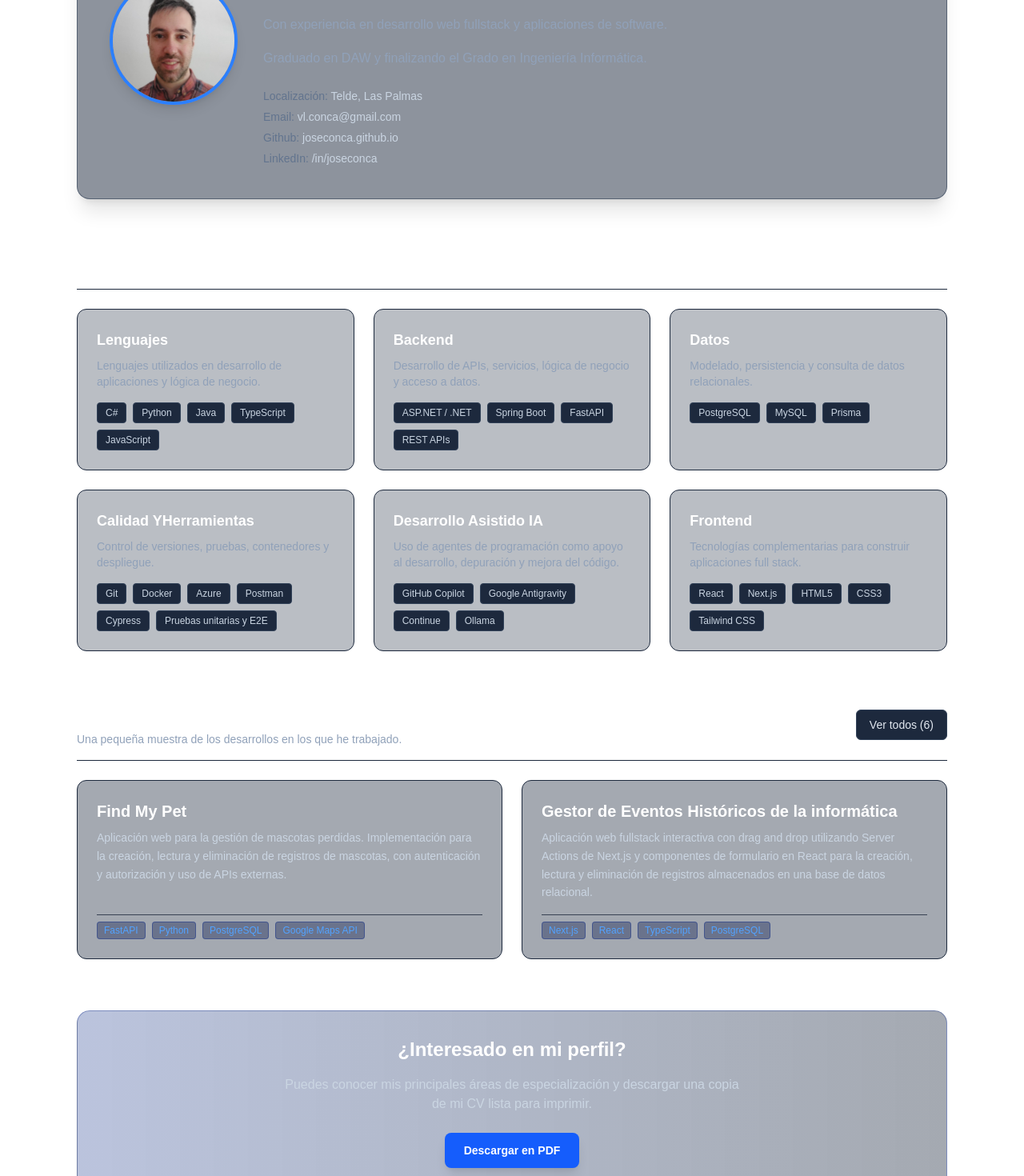
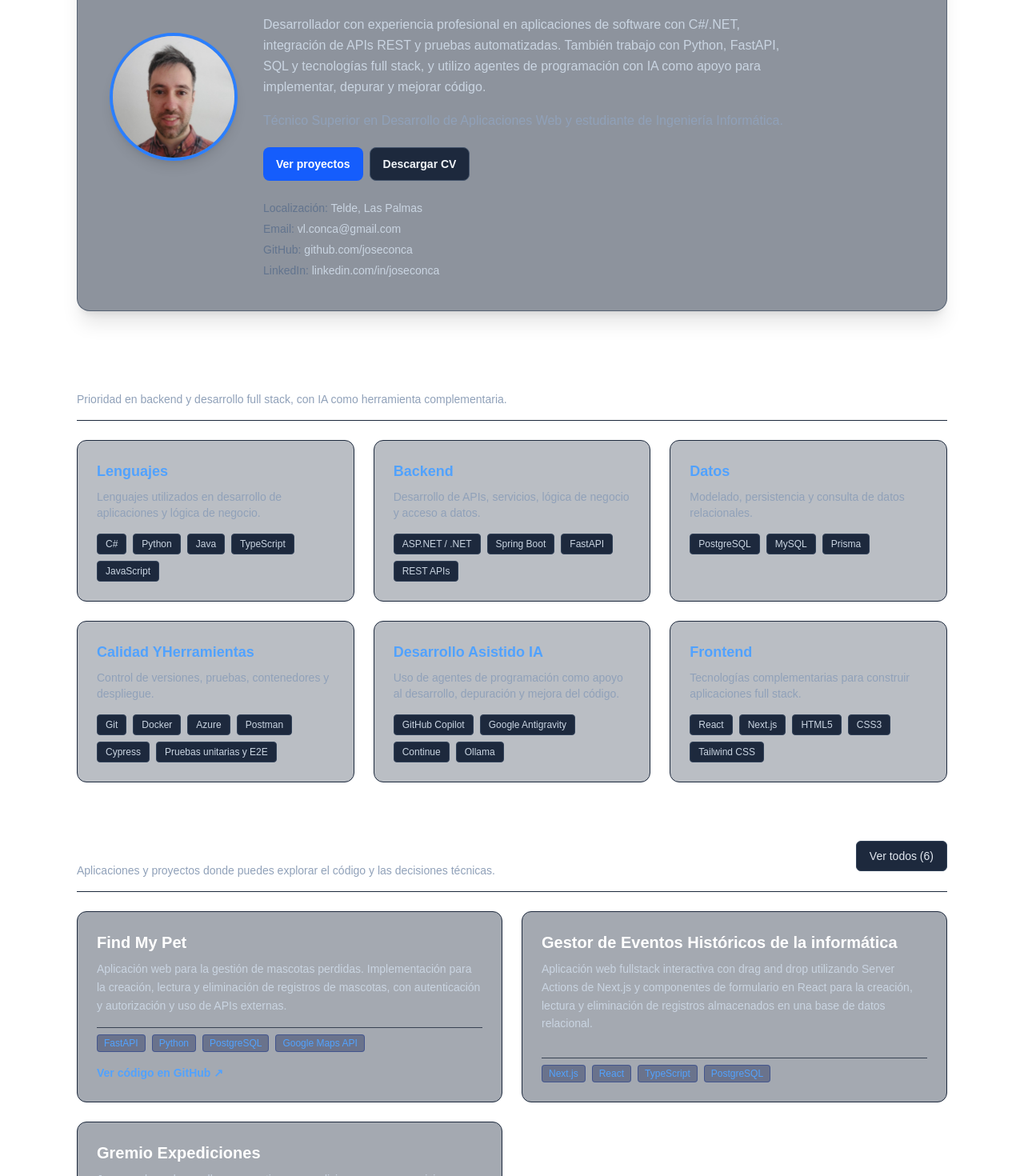
Before and after one commit to joseconca/joseconca.github.io, a Next.js app: page / in a window 1280 px wide. Shown: the part 260-1730 px from the top of the page at 80% size. Built offline with nearby package versions, Linux system fonts and the light colour scheme.

Commit message:
Mejora portada con perfil backend full stack

```diff
--- a/src/app/page.tsx
+++ b/src/app/page.tsx
@@ -4,7 +4,7 @@ import { skillStack } from "@/data/skillStack";
 import { proyectos } from "@/data/proyectos";
 
 export default function HomePage() {
-  const proyectosDestacados = proyectos.slice(0, 2);
+  const proyectosDestacados = proyectos.slice(0, 3);
   const formatearNombreCategoria = (categoria: string) =>
     categoria
       .replace(/([a-z])([A-Z])/g, "$1 $2")
@@ -12,7 +12,7 @@ export default function HomePage() {
 
   return (
     <div className="space-y-16">
-      {/* Presentación */}
+      {/* Presentación profesional */}
       <section className="flex flex-col md:flex-row items-center gap-8 bg-slate-800/50 p-8 sm:p-10 rounded-2xl border border-slate-700/60 shadow-xl">
         <img
           src="/avatar.jpg"
@@ -22,7 +22,7 @@ export default function HomePage() {
         <div className="space-y-4 text-center md:text-left">
           <div>
             <span className="text-blue-400 font-mono text-sm tracking-wide uppercase font-semibold">
-              Portafolio Profesional
+              Portafolio profesional
             </span>
             <h1 className="text-3xl sm:text-5xl font-extrabold text-white mt-1">
               {datosContacto.nombre}
@@ -32,15 +32,33 @@ export default function HomePage() {
             </p>
           </div>
 
-          <p className="text-slate-400 max-w-2xl leading-relaxed text-sm sm:text-base">
-            Con experiencia en desarrollo web fullstack y aplicaciones de
-            software.
+          <p className="text-slate-300 max-w-2xl leading-relaxed text-sm sm:text-base">
+            Desarrollador con experiencia profesional en aplicaciones de software con C#/.NET,
+            integración de APIs REST y pruebas automatizadas. También trabajo con Python,
+            FastAPI, SQL y tecnologías full stack, y utilizo agentes de programación con IA
+            como apoyo para implementar, depurar y mejorar código.
           </p>
           <p className="text-slate-400 max-w-2xl leading-relaxed text-sm sm:text-base">
-            Graduado en DAW y finalizando el Grado en Ingeniería Informática.
+            Técnico Superior en Desarrollo de Aplicaciones Web y estudiante de Ingeniería Informática.
           </p>
 
-          {/* Datos de contacto */}
+          <div className="flex flex-wrap justify-center md:justify-start gap-2 pt-1">
+            <Link
+              href="/proyectos"
+              className="inline-flex items-center bg-blue-600 hover:bg-blue-500 text-white font-semibold px-4 py-2.5 rounded-lg transition-colors text-sm"
+            >
+              Ver proyectos
+            </Link>
+            <a
+              href={datosContacto.curriculumPdf}
+              download
+              className="inline-flex items-center bg-slate-800 hover:bg-slate-700 text-slate-100 border border-slate-600 font-semibold px-4 py-2.5 rounded-lg transition-colors text-sm"
+            >
+              Descargar CV
+            </a>
+          </div>
+
+          {/* Contacto */}
           <div className="flex flex-col items-center md:items-start gap-1.5 pt-2 text-sm">
             <div>
               <span className="text-slate-500">Localización: </span>
@@ -48,63 +66,52 @@ export default function HomePage() {
             </div>
             <div>
               <span className="text-slate-500">Email: </span>
-              <a
-                href={`mailto:${datosContacto.email}`}
-                className="text-slate-300 hover:text-blue-400 hover:underline transition-colors"
-              >
+              <a href={`mailto:${datosContacto.email}`} className="text-slate-300 hover:text-blue-400 hover:underline transition-colors">
                 {datosContacto.email}
               </a>
             </div>
             <div>
-              <span className="text-slate-500">Github: </span>
-              <a
-                href={datosContacto.github}
-                target="_blank"
-                rel="noreferrer"
-                className="text-slate-300 hover:text-blue-400 hover:underline transition-colors"
-              >
-                joseconca.github.io
+              <span className="text-slate-500">GitHub: </span>
+              <a href={datosContacto.github} target="_blank" rel="noreferrer" className="text-slate-300 hover:text-blue-400 hover:underline transition-colors">
+                github.com/joseconca
               </a>
             </div>
             <div>
               <span className="text-slate-500">LinkedIn: </span>
-              <a
-                href={datosContacto.linkedin}
-                target="_blank"
-                rel="noreferrer"
-                className="text-slate-300 hover:text-blue-400 hover:underline transition-colors"
-              >
-                /in/joseconca
+              <a href={datosContacto.linkedin} target="_blank" rel="noreferrer" className="text-slate-300 hover:text-blue-400 hover:underline transition-colors">
+                linkedin.com/in/joseconca
               </a>
             </div>
           </div>
         </div>
       </section>
 
-      {/* 2. ÁREAS Y STACK DESTACADO */}
+      {/* Competencias técnicas */}
       <section className="space-y-6">
         <div className="flex items-center justify-between border-b border-slate-800 pb-4">
-          <h2 className="text-2xl font-bold text-white tracking-tight">
-            Especialidades y Tecnologías
-          </h2>
+          <div>
+            <h2 className="text-2xl font-bold text-white tracking-tight">
+              Tecnologías y competencias
+            </h2>
+            <p className="text-slate-400 text-sm mt-1">
+              Prioridad en backend y desarrollo full stack, con IA como herramienta complementaria.
+            </p>
+          </div>
         </div>
 
-        <div className="grid grid-cols-1 md:grid-cols-3 gap-6">
+        <div className="grid grid-cols-1 md:grid-cols-2 lg:grid-cols-3 gap-6">
           {Object.entries(skillStack).map(([categoria, datos]) => (
             <div
               key={categoria}
               className="bg-slate-800/30 p-6 rounded-xl border border-slate-800 hover:border-slate-700 transition-colors"
             >
-              <h3 className="text-lg font-bold text-white mb-2 text-blue-400">
+              <h3 className="text-lg font-bold text-blue-400 mb-2">
                 {formatearNombreCategoria(categoria)}
               </h3>
               <p className="text-slate-400 text-sm mb-4">{datos.descripcion}</p>
               <div className="flex flex-wrap gap-2">
                 {datos.tecnologias.map((tecnologia) => (
-                  <span
-                    key={tecnologia}
-                    className="bg-slate-800 text-slate-300 text-xs px-2.5 py-1 rounded font-mono border border-slate-700"
-                  >
+                  <span key={tecnologia} className="bg-slate-800 text-slate-300 text-xs px-2.5 py-1 rounded font-mono border border-slate-700">
                     {tecnologia}
                   </span>
                 ))}
@@ -114,15 +121,15 @@ export default function HomePage() {
         </div>
       </section>
 
-      {/* 3. PROYECTOS DESTACADOS */}
+      {/* Proyectos */}
       <section className="space-y-6">
         <div className="flex items-center justify-between border-b border-slate-800 pb-4">
           <div>
             <h2 className="text-2xl font-bold text-white tracking-tight">
-              Proyectos Destacados
+              Proyectos destacados
             </h2>
             <p className="text-slate-400 text-sm mt-1">
-              Una pequeña muestra de los desarrollos en los que he trabajado.
+              Aplicaciones y proyectos donde puedes explorar el código y las decisiones técnicas.
             </p>
           </div>
           <Link
@@ -135,53 +142,58 @@ export default function HomePage() {
 
         <div className="grid grid-cols-1 md:grid-cols-2 gap-6">
           {proyectosDestacados.map((proyecto) => (
-            <div
-              key={proyecto.id}
-              className="bg-slate-800/40 p-6 rounded-xl border border-slate-800 flex flex-col justify-between hover:border-slate-700 transition-colors"
-            >
+            <article key={proyecto.id} className="bg-slate-800/40 p-6 rounded-xl border border-slate-800 flex flex-col justify-between hover:border-slate-700 transition-colors">
               <div>
-                <h3 className="text-xl font-bold text-white mb-2">
-                  {proyecto.titulo}
-                </h3>
-                <p className="text-slate-300 text-sm leading-relaxed mb-4">
-                  {proyecto.descripcion}
-                </p>
+                <h3 className="text-xl font-bold text-white mb-2">{proyecto.titulo}</h3>
+                <p className="text-slate-300 text-sm leading-relaxed mb-4">{proyecto.descripcion}</p>
               </div>
-
               <div>
                 <div className="flex flex-wrap gap-2 pt-2 border-t border-slate-800/80">
-                  {proyecto.tecnologias &&
-                    proyecto.tecnologias.map((tech) => (
-                      <span
-                        key={tech}
-                        className="text-xs text-blue-400 bg-blue-950/40 px-2 py-0.5 rounded font-mono border border-blue-900/50"
-                      >
-                        {tech}
-                      </span>
-                    ))}
+                  {proyecto.tecnologias?.map((tech) => (
+                    <span key={tech} className="text-xs text-blue-400 bg-blue-950/40 px-2 py-0.5 rounded font-mono border border-blue-900/50">
+                      {tech}
+                    </span>
+                  ))}
                 </div>
+                {proyecto.url && (
+                  <a
+                    href={proyecto.url}
+                    target="_blank"
+                    rel="noreferrer"
+                    className="inline-flex mt-4 text-sm font-semibold text-blue-400 hover:text-blue-300 transition-colors"
+                  >
+                    Ver código en GitHub ↗
+                  </a>
+                )}
+                {proyecto.urlDirecto && (
+                  <a
+                    href={proyecto.urlDirecto}
+                    target="_blank"
+                    rel="noreferrer"
+                    className="inline-flex mt-4 ml-4 text-sm font-semibold text-blue-400 hover:text-blue-300 transition-colors"
+                  >
+                    Probar aplicación ↗
+                  </a>
+                )}
               </div>
-            </div>
+            </article>
           ))}
         </div>
       </section>
 
-      {/* FOOTER CALL-TO-ACTION */}
+      {/* Contacto */}
       <section className="bg-gradient-to-r from-blue-900/30 to-slate-800/40 p-8 rounded-2xl border border-blue-900/40 text-center space-y-4">
-        <h2 className="text-2xl font-bold text-white">
-          ¿Interesado en mi perfil?
-        </h2>
+        <h2 className="text-2xl font-bold text-white">¿Hablamos?</h2>
         <p className="text-slate-300 max-w-xl mx-auto text-sm sm:text-base">
-          Puedes conocer mis principales áreas de especialización y descargar
-          una copia de mi CV lista para imprimir.
+          Estoy interesado en oportunidades junior de desarrollo backend o full stack.
+          Puedes consultar mis proyectos, descargar mi CV o contactar conmigo.
         </p>
         <div className="pt-2 flex flex-wrap justify-center gap-3">
-          <a
-            href={datosContacto.curriculumPdf}
-            download
-            className="inline-block bg-blue-600 hover:bg-blue-500 text-white font-semibold px-6 py-3 rounded-lg shadow-lg transition-colors text-sm"
-          >
-            Descargar en PDF
+          <a href={`mailto:${datosContacto.email}`} className="inline-block bg-blue-600 hover:bg-blue-500 text-white font-semibold px-6 py-3 rounded-lg shadow-lg transition-colors text-sm">
+            Contactar
+          </a>
+          <a href={datosContacto.curriculumPdf} download className="inline-block bg-slate-800 hover:bg-slate-700 text-white font-semibold px-6 py-3 rounded-lg border border-slate-600 transition-colors text-sm">
+            Descargar CV
           </a>
         </div>
       </section>
```
